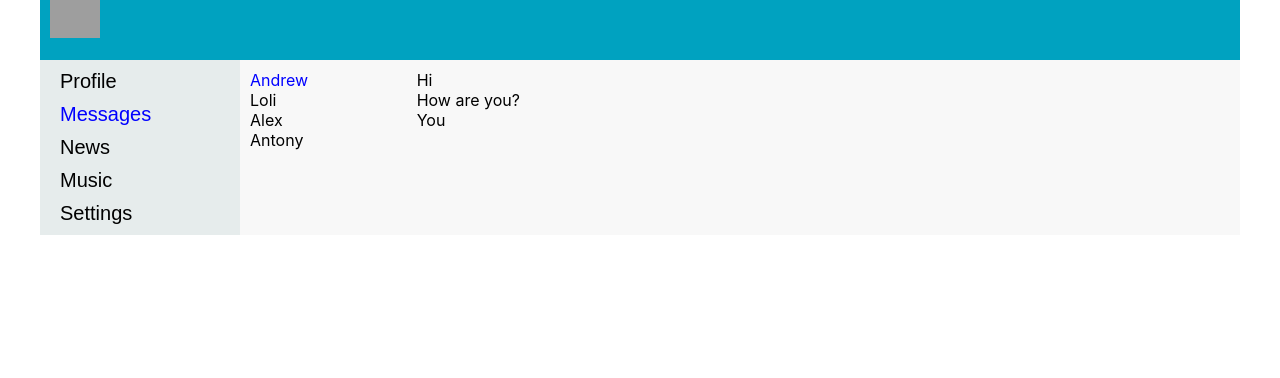
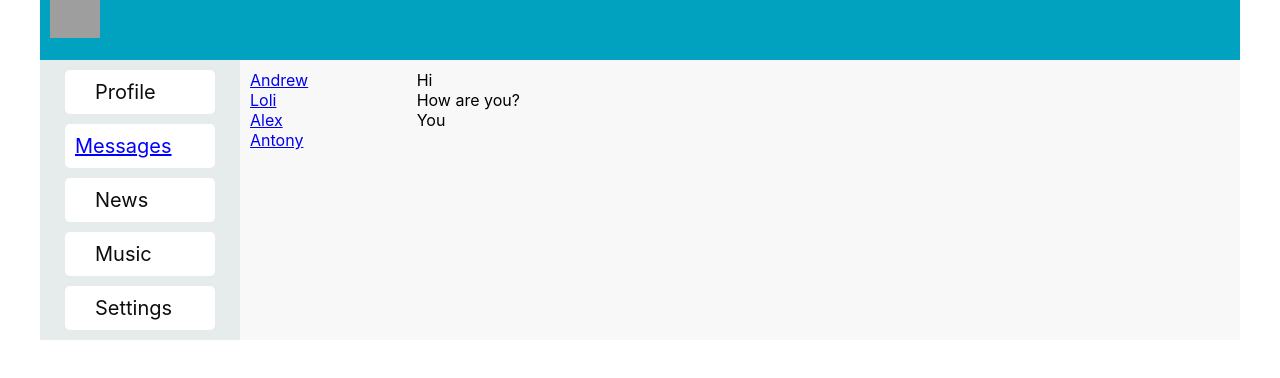
Before and after one commit to Andrewmoren/social-network-react, a React (Create React App) app: page /dialogs in a window 1280 px wide. Shown: the top 378 px of the page. Built offline with nearby package versions, Linux system fonts and the light colour scheme; grey boxes are pictures that could not be loaded.

Commit message:
add props dialogs

```diff
--- a/src/components/Dialogs/Dialogs.jsx
+++ b/src/components/Dialogs/Dialogs.jsx
@@ -1,13 +1,30 @@
 import d from "./Dialogs.module.css";
+import { NavLink } from "react-router-dom";
+
+const DialogItem = (props) => {
+  let path = "/dialogs/" + props.id;
+
+  return (
+    <div className={d.dialog + " " + d.active}>
+      <NavLink to={path}>{props.name}</NavLink>
+    </div>
+  );
+};
 
 const Dialogs = (prop) => {
   return (
     <div className={d.dialogs}>
       <div className={d.dialogsItems}>
-        <div className={d.dialog + " " + d.active}>Andrew</div>
-        <div className={d.dialog}>Loli</div>
-        <div className={d.dialog}>Alex</div>
-        <div className={d.dialog}>Antony</div>
+        <DialogItem name="Andrew" id="1" />
+        <div className={d.dialog}>
+          <NavLink to="/dialogs/2">Loli</NavLink>
+        </div>
+        <div className={d.dialog}>
+          <NavLink to="/dialogs/3">Alex</NavLink>
+        </div>
+        <div className={d.dialog}>
+          <NavLink to="/dialogs/4">Antony</NavLink>
+        </div>
       </div>
       <div className={d.messages}>
         <div className={d.message}>Hi</div>
--- a/src/components/Navbar/Navbar.module.css
+++ b/src/components/Navbar/Navbar.module.css
@@ -1,32 +1,32 @@
 .nav {
     grid-area: n;
-    background-color: #e6ecec
+    background-color: #e6ecec;
+    padding: 0 15px;
 }
 
 .item a.active {
     color: blue;
-    padding-left: 10px;
+
 }
 
 .item {
-    color: black;
-    font-family: sans-serif;
+    border-radius: 5px;
+    padding: 10px 10px;
     font-size: 20px;
+    text-decoration: none;
     margin: 10px;
+    color: rgb(14, 13, 13);
+    background: #ffffff;
+    transition: .3s;
+
 
 }
 
 
 
-a {
-    color: black;
-    text-decoration: none;
+.item:hover {
+    color: crimson;
+    box-shadow: 0 5px 0 #3C93D5;
+    border-radius: 5px;
 
 }
-
-
-
-a:hover {
-    color: blue;
-    text-decoration: underline;
-}
```
